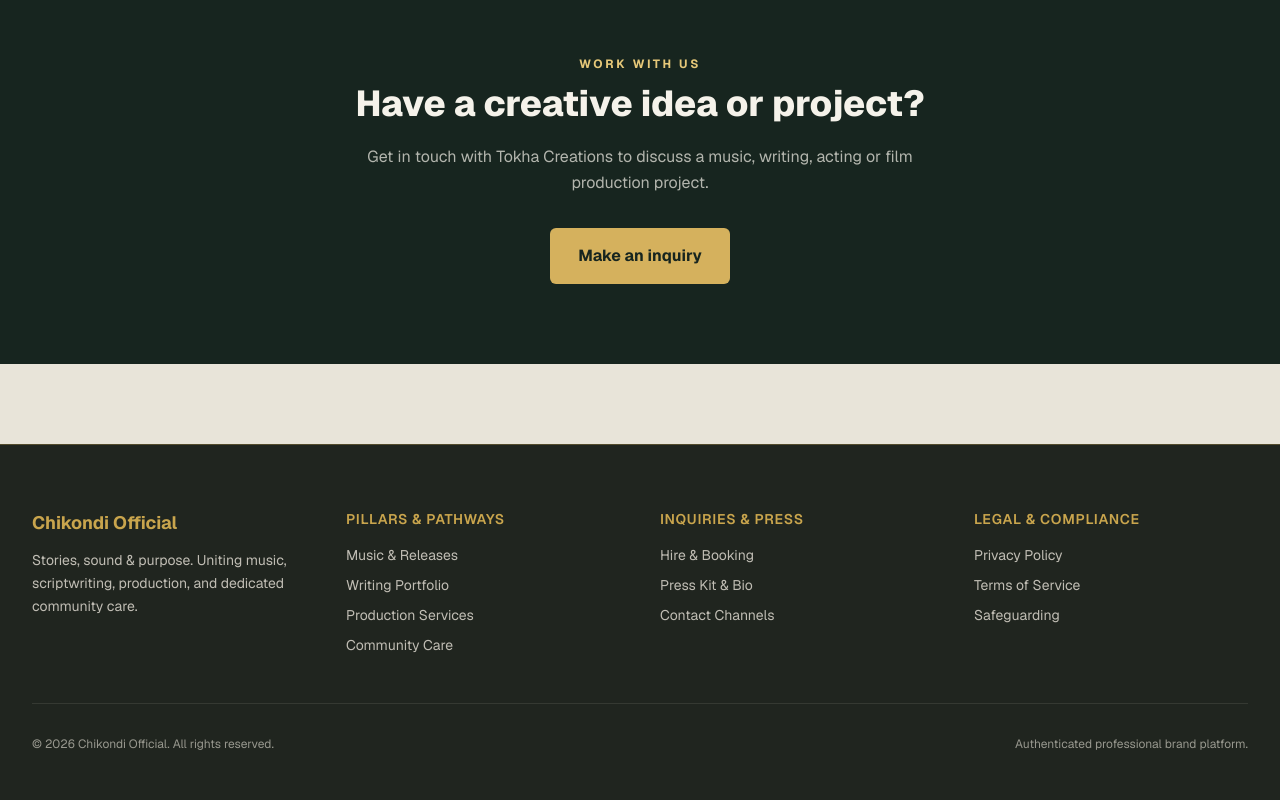
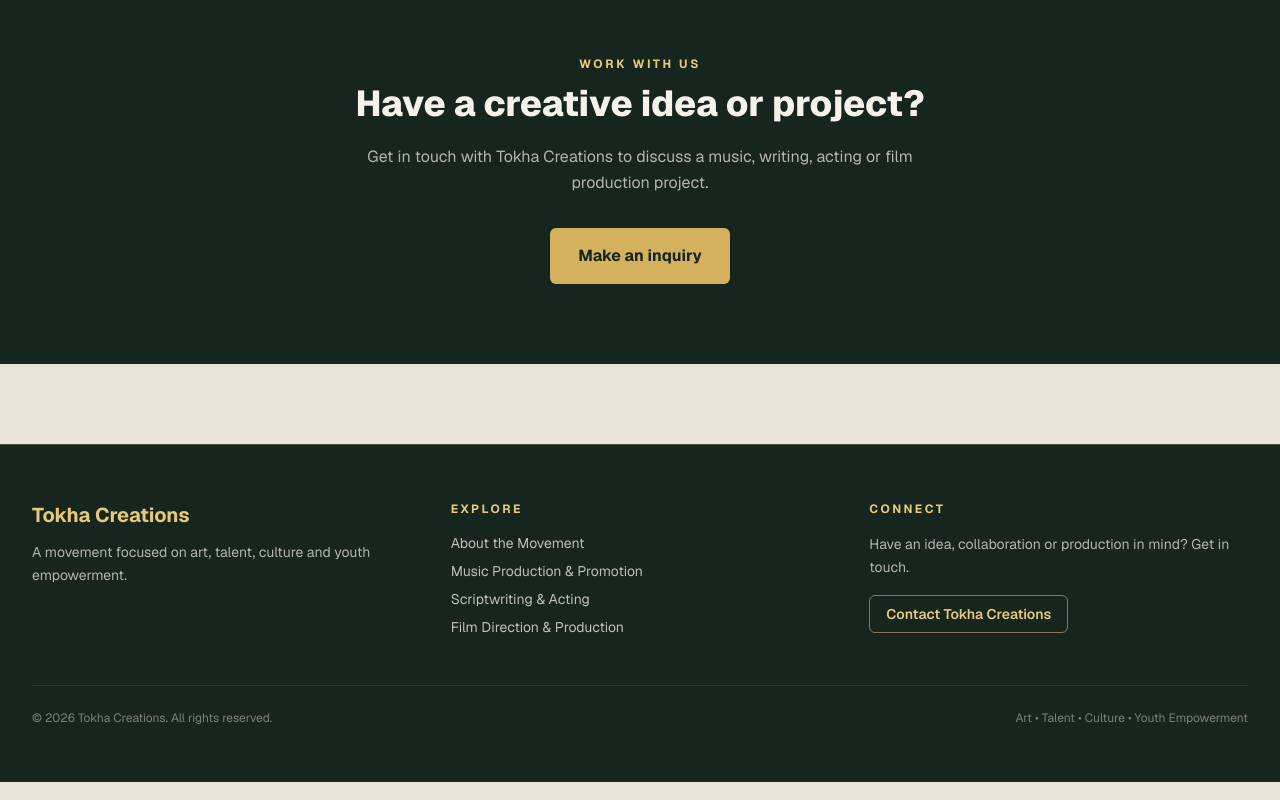
Before and after one commit to Jonathan97k/chikondi, a Next.js app: page / in a window 1280 px wide. Shown: the part 1888-2688 px from the top of the page. Built offline with nearby package versions, Linux system fonts and the light colour scheme.

Commit message:
Adapt components/layout/SiteFooter.tsx for Tokha Creations

```diff
--- a/components/layout/SiteFooter.tsx
+++ b/components/layout/SiteFooter.tsx
@@ -1,95 +1,32 @@
 import Link from "next/link";
 
 export default function SiteFooter() {
-  const currentYear = "2026";
-
   return (
-    <footer className="bg-[#20251F] text-[#E8E4D9] border-t border-[#C9A54D]/30 pt-16 pb-12 mt-20">
-      <div className="max-w-7xl mx-auto px-4 sm:px-6 lg:px-8">
-        <div className="grid grid-cols-1 md:grid-cols-4 gap-10 mb-12">
-          <div className="md:col-span-1">
-            <h3 className="text-lg font-bold text-[#C9A54D] mb-3">Chikondi Official</h3>
-            <p className="text-sm text-[#E8E4D9]/80 leading-relaxed">
-              Stories, sound & purpose. Uniting music, scriptwriting, production, and dedicated community care.
-            </p>
+    <footer className="mt-20 border-t border-[#D5B15D]/30 bg-[#17251F] py-14 text-[#F5F2EA]">
+      <div className="mx-auto max-w-7xl px-4 sm:px-6 lg:px-8">
+        <div className="grid gap-10 md:grid-cols-3">
+          <div>
+            <h3 className="mb-3 text-xl font-bold text-[#E6C879]">Tokha Creations</h3>
+            <p className="max-w-sm text-sm leading-relaxed text-[#F5F2EA]/70">A movement focused on art, talent, culture and youth empowerment.</p>
           </div>
           <div>
-            <h4 className="text-sm font-semibold uppercase tracking-wider text-[#C9A54D] mb-4">
-              Pillars & Pathways
-            </h4>
-            <ul className="space-y-2.5 text-sm text-[#E8E4D9]/80">
-              <li>
-                <Link href="/music" className="hover:text-[#C9A54D] transition-colors">
-                  Music & Releases
-                </Link>
-              </li>
-              <li>
-                <Link href="/writing" className="hover:text-[#C9A54D] transition-colors">
-                  Writing Portfolio
-                </Link>
-              </li>
-              <li>
-                <Link href="/production" className="hover:text-[#C9A54D] transition-colors">
-                  Production Services
-                </Link>
-              </li>
-              <li>
-                <Link href="/community" className="hover:text-[#C9A54D] transition-colors">
-                  Community Care
-                </Link>
-              </li>
+            <h4 className="mb-4 text-xs font-bold uppercase tracking-[0.2em] text-[#E6C879]">Explore</h4>
+            <ul className="space-y-2 text-sm text-[#F5F2EA]/75">
+              <li><Link href="/about" className="hover:text-[#E6C879]">About the Movement</Link></li>
+              <li><Link href="/music" className="hover:text-[#E6C879]">Music Production & Promotion</Link></li>
+              <li><Link href="/writing" className="hover:text-[#E6C879]">Scriptwriting & Acting</Link></li>
+              <li><Link href="/production" className="hover:text-[#E6C879]">Film Direction & Production</Link></li>
             </ul>
           </div>
           <div>
-            <h4 className="text-sm font-semibold uppercase tracking-wider text-[#C9A54D] mb-4">
-              Inquiries & Press
-            </h4>
-            <ul className="space-y-2.5 text-sm text-[#E8E4D9]/80">
-              <li>
-                <Link href="/hire" className="hover:text-[#C9A54D] transition-colors">
-                  Hire & Booking
-                </Link>
-              </li>
-              <li>
-                <Link href="/press" className="hover:text-[#C9A54D] transition-colors">
-                  Press Kit & Bio
-                </Link>
-              </li>
-              <li>
-                <Link href="/contact" className="hover:text-[#C9A54D] transition-colors">
-                  Contact Channels
-                </Link>
-              </li>
-            </ul>
-          </div>
-          <div>
-            <h4 className="text-sm font-semibold uppercase tracking-wider text-[#C9A54D] mb-4">
-              Legal & Compliance
-            </h4>
-            <ul className="space-y-2.5 text-sm text-[#E8E4D9]/80">
-              <li>
-                <Link href="/privacy" className="hover:text-[#C9A54D] transition-colors">
-                  Privacy Policy
-                </Link>
-              </li>
-              <li>
-                <Link href="/terms" className="hover:text-[#C9A54D] transition-colors">
-                  Terms of Service
-                </Link>
-              </li>
-              <li>
-                <Link href="/safeguarding" className="hover:text-[#C9A54D] transition-colors">
-                  Safeguarding
-                </Link>
-              </li>
-            </ul>
+            <h4 className="mb-4 text-xs font-bold uppercase tracking-[0.2em] text-[#E6C879]">Connect</h4>
+            <p className="mb-4 text-sm leading-relaxed text-[#F5F2EA]/70">Have an idea, collaboration or production in mind? Get in touch.</p>
+            <Link href="/contact" className="inline-flex rounded-md border border-[#D5B15D]/60 px-4 py-2 text-sm font-semibold text-[#E6C879] transition hover:bg-[#D5B15D] hover:text-[#17251F]">Contact Tokha Creations</Link>
           </div>
         </div>
-        <div className="border-t border-[#E8E4D9]/10 pt-8 flex flex-col sm:flex-row items-center justify-between text-xs text-[#E8E4D9]/60">
-          <p>© {currentYear} Chikondi Official. All rights reserved.</p>
-          <p className="mt-2 sm:mt-0">
-            Authenticated professional brand platform.
-          </p>
+        <div className="mt-12 flex flex-col justify-between gap-2 border-t border-white/10 pt-6 text-xs text-[#F5F2EA]/45 sm:flex-row">
+          <p>© {new Date().getFullYear()} Tokha Creations. All rights reserved.</p>
+          <p>Art • Talent • Culture • Youth Empowerment</p>
         </div>
       </div>
     </footer>
```
